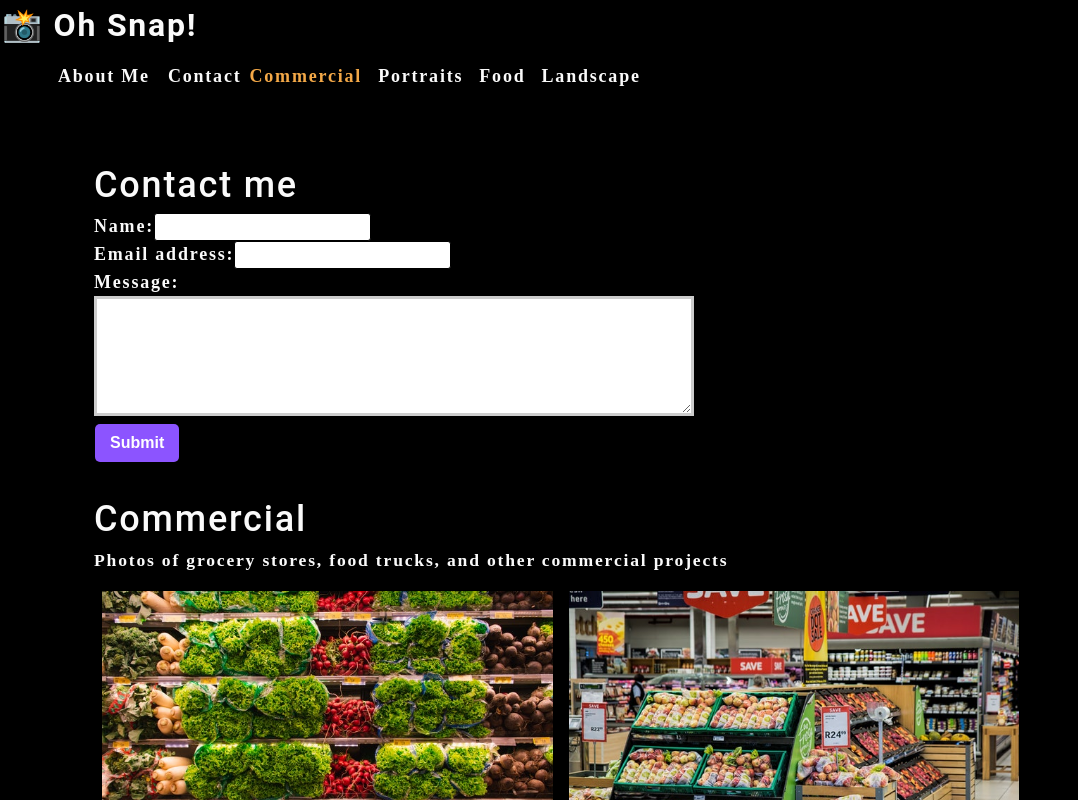
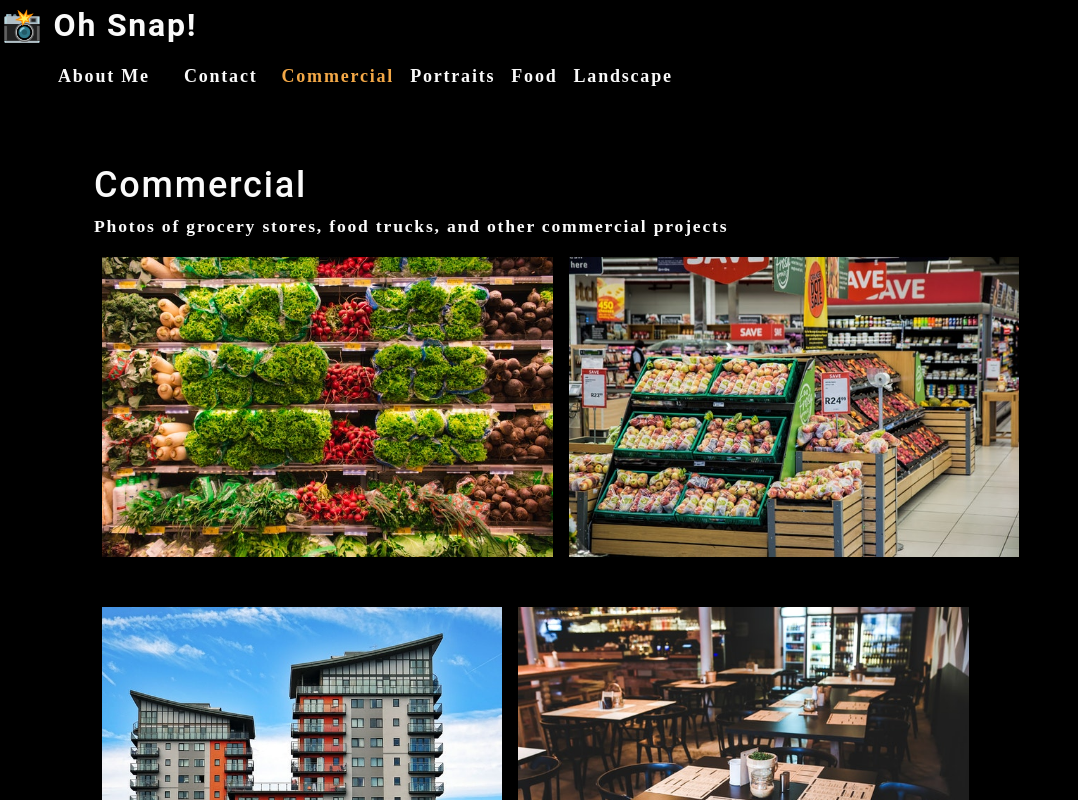
Before and after one commit to AllysonMcGrath/photo-port, a React (Create React App) app: page / in a window 1280 px wide. Shown: the top 800 px of the page, without its empty margins (0-1078 px from the left). Built offline with nearby package versions, Linux system fonts and the light colour scheme.

Commit message:
add conditionally render contact, currently not working

```diff
--- a/src/App.js
+++ b/src/App.js
@@ -18,6 +18,8 @@
 
     const [currentCategory, setCurrentCategory] = useState(categories[0]);
 
+    const [contactSelected, setContactSelected] = useState(false);
+
     return (
    <div>
      <Nav
@@ -26,9 +28,14 @@
       currentCategory={currentCategory}
       ></Nav>
      <main>
-      <ContactForm></ContactForm>
-      <Gallery currentCategory={currentCategory}></Gallery>
-      <About></About>
+          {!contactSelected ? (
+        <>
+          <Gallery currentCategory={currentCategory}></Gallery>
+          <About></About>
+        </>
+      ) : (
+          <ContactForm></ContactForm>
+        )}
      </main>
    </div>
   );
--- a/src/components/Nav/index.js
+++ b/src/components/Nav/index.js
@@ -6,6 +6,8 @@
         categories = [],
         setCurrentCategory,
         currentCategory,
+        contactSelected,
+        setContactSelected,
     } = props
 
     // function categorySelected(name) {
@@ -22,24 +24,31 @@
                     <span role='img' aria-label='camera'> 📸</span> Oh Snap!
                 </a>
             </h2>
-            <nav>
+            <nav
+                categories={categories}
+                setCurrentCategory={setCurrentCategory}
+                currentCategory={currentCategory}
+                contactSelected={contactSelected}
+                setContactSelected={setContactSelected}
+                >
                 <ul className='flex-row'>
                     <li className='mx-2'>
-                        <a data-testid='about' href='#about'>
+                        <a data-testid='about' href='#about' onClick={() => setContactSelected(false)}>
                             About Me
                         </a>
                     </li>
-                    <li>
-                        <span>Contact</span>
+                    <li className={`mx-2 ${contactSelected && 'navActive'}`}>
+                        <span onClick={() => setContactSelected(true)}>Contact</span>
                     </li>
                     {categories.map((category) => (
                         <li className={`mx-1 ${
-                                currentCategory.name === category.name && 'navActive'
+                                currentCategory.name === category.name && !contactSelected && 'navActive'
                                 }`} key={category.name}>
                             <span
                                 onClick={() => {
-                                setCurrentCategory(category)
-                                }}
+                                setCurrentCategory(category);
+                                setContactSelected(false);
+                              }}
                             >
                                 {capitalizeFirstLetter(category.name)}
                             </span>
```
